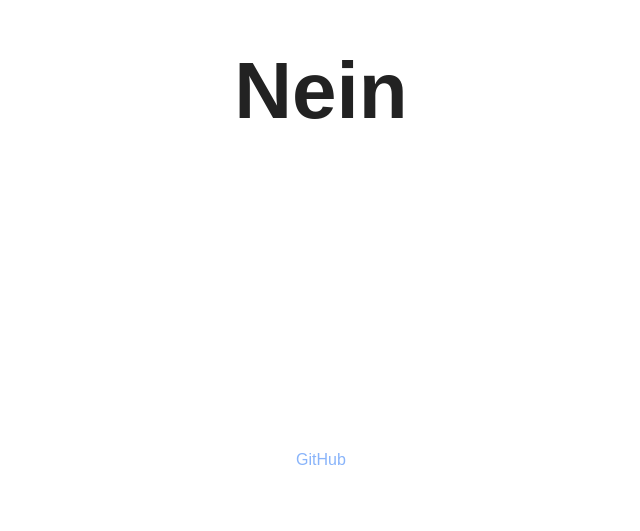
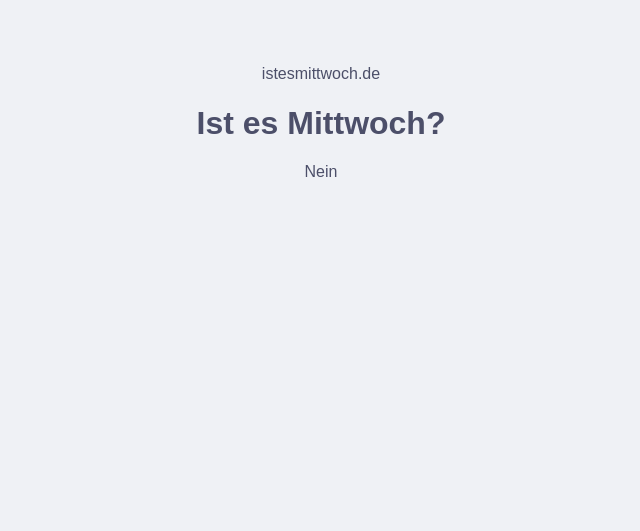
Before and after one commit to istesmittwoch/istesmittwoch.github.io, a website: page src/index.html in a window 1280 px wide. Shown: the part 269-800 px from the top of the page, without its empty margins (319-959 px from the left). Drawn offline with Linux system fonts and the light colour scheme.

Commit message:
Modernize UI/UX

```diff
--- a/src/assets/main.css
+++ b/src/assets/main.css
@@ -3,72 +3,29 @@
 }
 
 body {
+  align-items: center;
   background-color: var(--bg-color);
   color: var(--text-color);
 
-  height: 100vh;
-  margin: 0;
 
   display: flex;
   flex-direction: column;
-}
-
-main {
-  display: flex;
+  height: 100vh;
   justify-content: center;
-  align-items: center;
-  height: 90%;
-}
-
-h1 {
-  font-size: 5rem;
-}
-
-footer {
-  height: 10%;
-}
-
-footer ul {
-  list-style: none;
-  display: flex;
-  justify-content: center;
-  padding: 0;
   margin: 0;
-  align-items: center;
-}
-
-footer ul li:not(:last-child)::after {
-  content: "|";
-  margin-left: 2rem;
-}
-
-a {
-  color: #89b4fa;
-  text-decoration: none;
+  text-align: center;
 }
 
 @media (prefers-color-scheme: dark) {
-  body {
-    --text-color: #eee;
-    --bg-color: #121212;
+  * {
+    --text-color: #cdd6f4;
+    --bg-color: #1e1e2e;
   }
 }
 
 @media (prefers-color-scheme: light) {
-  body {
-    --text-color: #222;
-    --bg-color: #fff;
+  * {
+    --text-color: #4c4f69;
+    --bg-color: #eff1f5;
   }
 }
-
-@media only screen and (max-width: 1080px) {
-  h1 {
-    font-size: 3.5rem
-  }
-}
-
-@media only screen and (max-width: 760px) {
-  h1 {
-    font-size: 2rem
-  }
-}
--- a/src/assets/main.js
+++ b/src/assets/main.js
@@ -1,5 +1,5 @@
 document.addEventListener('DOMContentLoaded', () => {
-  const element = document.querySelector('#result');
+  const element = document.querySelector('.answer');
 
   const currentDate = new Date();
   if (currentDate.getDay() === 3) {
--- a/src/index.html
+++ b/src/index.html
@@ -3,21 +3,17 @@
 <head>
   <meta charset="UTF-8">
   <meta name="viewport" content="width=device-width, initial-scale=1.0">
-  <meta name="description" content="Finde mit dieser tollen Website heraus, ob es Mittwoch ist! Erhalte sofortige Antworten, erlebe das Überraschungselement und teile den Spaß mit deinen Freunden.">
+  <meta name="description" content="Finde heraus, ob heute Mittwoch ist">
   <title>Ist es Mittwoch?</title>
   <link rel="stylesheet" href="assets/main.css" inline>
+  <script src="assets/main.js" inline></script>
 </head>
 <body>
+  <noscript>Dein Browser unterstützt kein JavaScript!</noscript>
+  <header>istesmittwoch.de</header>
   <main>
-    <script src="assets/main.js" inline></script> <noscript>Dein Browser unterstützt kein JavaScript!</noscript>
-    <h1 id="result"></h1>
+    <h1>Ist es Mittwoch?</h1>
+    <p class="answer"></p>
   </main>
-  <footer>
-    <ul>
-      <li>
-        <a href="https://github.com/istesmittwoch/istesmittwoch.github.io" target="_blank">GitHub</a>
-      </li>
-    </ul>
-  </footer>
 </body>
 </html>
```
Also changed, not shown: .github/workflows/static.yml.
